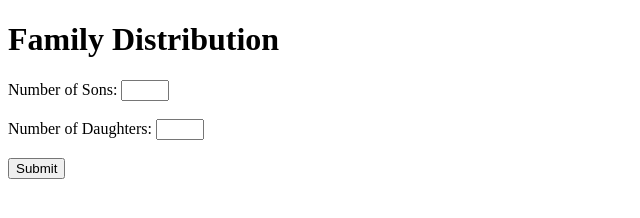
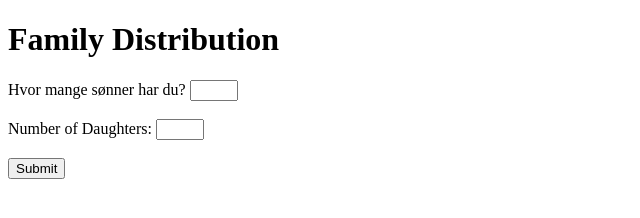
Before and after one commit to Niels510/Test, a plain HTML site: page index.html in a window 1280 px wide. Shown: the whole page, without its empty margins (0-640 px from the left). Drawn offline with nearby package versions, Linux system fonts and the light colour scheme.

Commit message:
Update index.html

```diff
--- a/index.html
+++ b/index.html
@@ -7,7 +7,7 @@
 <body>
     <h1>Family Distribution</h1>
     <form id="familyForm">
-        <label for="numSons">Number of Sons:</label>
+        <label for="numSons">Hvor mange sønner har du?</label>
         <input type="number" id="numSons" name="numSons" min="0" max="7" required><br><br>
         <label for="numDaughters">Number of Daughters:</label>
         <input type="number" id="numDaughters" name="numDaughters" min="0" max="7" required><br><br>
```
